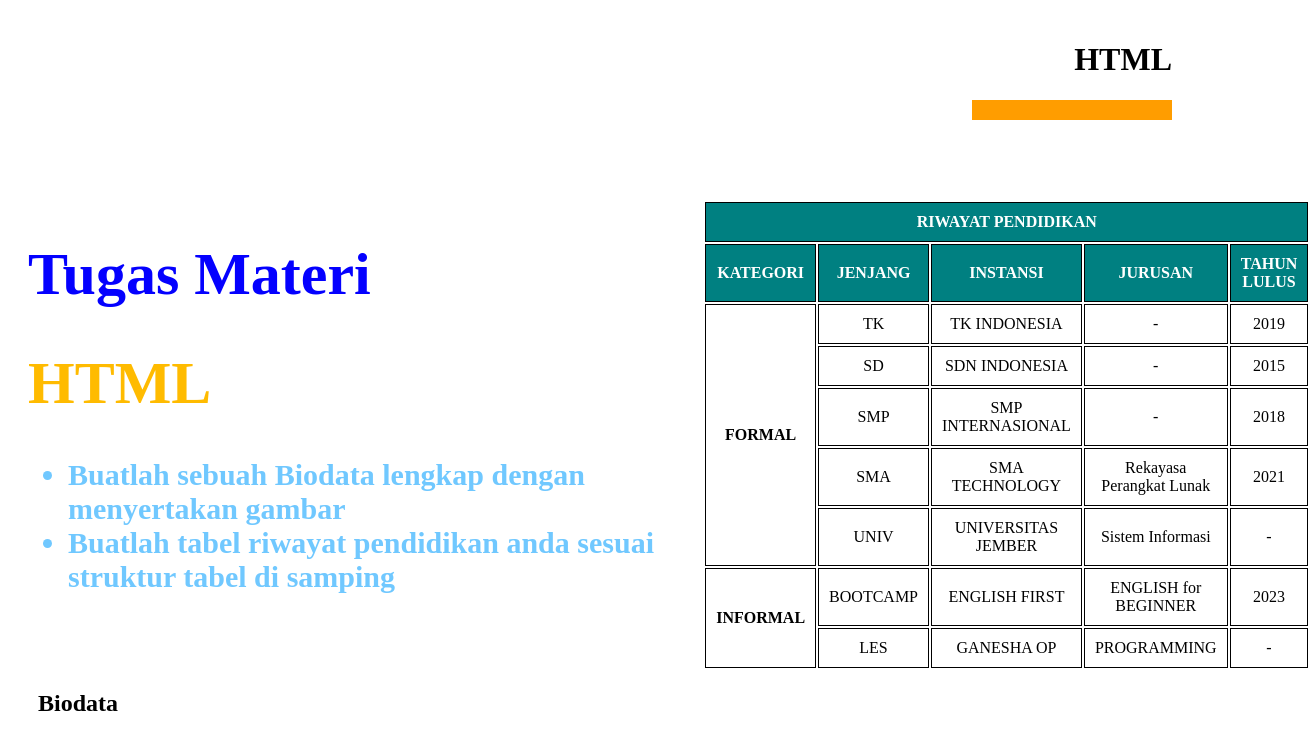
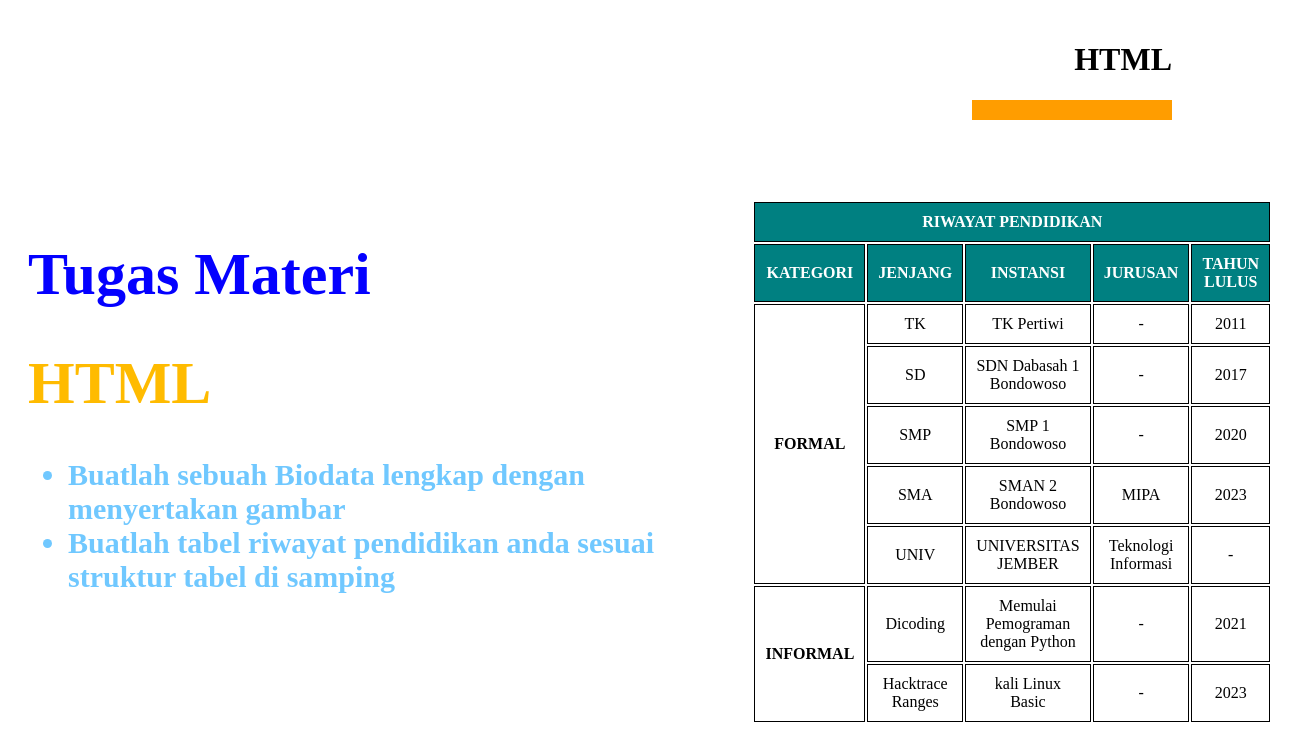
Before and after one commit to SkyLumi/PemrogramanWebsite, a plain HTML site: page belajar1_TM.html in a window 1280 px wide. Shown: the top 734 px of the page, 1310 px wide, since content can reach past the window. Drawn offline with Linux system fonts and the light colour scheme.

```diff
--- a/belajar1_TM.html
+++ b/belajar1_TM.html
@@ -83,46 +83,46 @@
                 <tr>
                     <td rowspan="5" class="kategori">FORMAL</td>
                     <td>TK</td>
-                    <td>TK INDONESIA</td>
+                    <td>TK Pertiwi</td>
                     <td>-</td>
-                    <td>2019</td>
+                    <td>2011</td>
                 </tr>
                 <tr>
                     <td>SD</td>
-                    <td>SDN INDONESIA</td>
+                    <td>SDN Dabasah 1 Bondowoso</td>
                     <td>-</td>
-                    <td>2015</td>
+                    <td>2017</td>
                 </tr>
                 <tr>
                     <td>SMP</td>
-                    <td>SMP INTERNASIONAL</td>
+                    <td>SMP 1 Bondowoso</td>
                     <td>-</td>
-                    <td>2018</td>
+                    <td>2020</td>
                 </tr>
                 <tr>
                     <td>SMA</td>
-                    <td>SMA TECHNOLOGY</td>
-                    <td>Rekayasa Perangkat Lunak</td>
-                    <td>2021</td>
+                    <td>SMAN 2 Bondowoso</td>
+                    <td>MIPA</td>
+                    <td>2023</td>
                 </tr>
                 <tr>
                     <td>UNIV</td>
                     <td>UNIVERSITAS JEMBER</td>
-                    <td>Sistem Informasi</td>
+                    <td>Teknologi Informasi</td>
                     <td>-</td>
                 </tr>
                 <tr>
                     <td rowspan="2" class="kategori">INFORMAL</td>
-                    <td>BOOTCAMP</td>
-                    <td>ENGLISH FIRST</td>
-                    <td>ENGLISH for BEGINNER</td>
-                    <td>2023</td>
+                    <td>Dicoding</td>
+                    <td>Memulai Pemograman dengan Python</td>
+                    <td>-</td>
+                    <td>2021</td>
                 </tr>
                 <tr>
-                    <td>LES</td>
-                    <td>GANESHA OP</td>
-                    <td>PROGRAMMING</td>
+                    <td>Hacktrace Ranges</td>
+                    <td>kali Linux Basic</td>
                     <td>-</td>
+                    <td>2023</td>
                 </tr>
             </table>
         </div>
```
